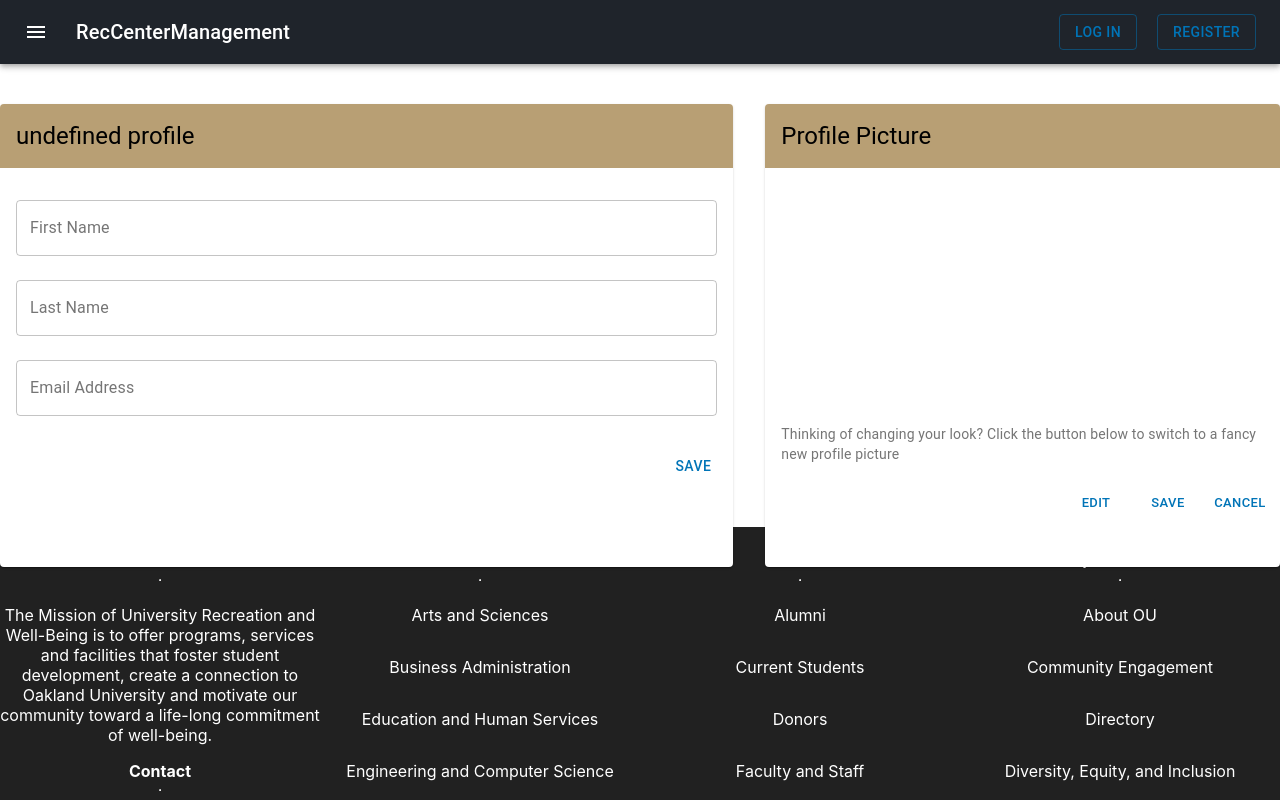
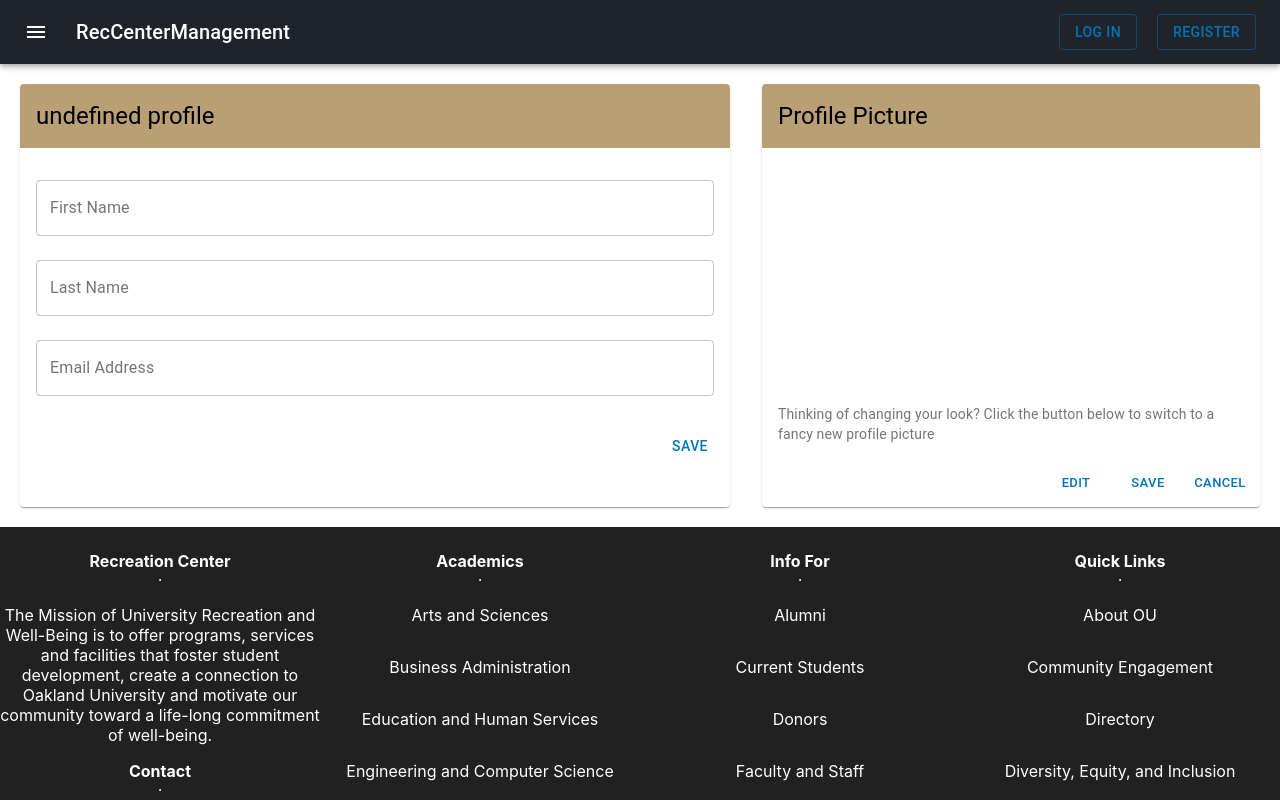
Before and after one commit to RecCenterManagement/rec-management-frontend, a React (Create React App) app: page /settings in a window 1280 px wide. Shown: the top 800 px of the page. Built offline with nearby package versions, Linux system fonts and the light colour scheme.

Commit message:
Use suggestion from https://material-ui.com/components/grid/ on how to fix bleeding issues

```diff
--- a/src/components/Settings.js
+++ b/src/components/Settings.js
@@ -16,8 +16,10 @@ import { useSelector, useDispatch } from 'react-redux'
 import { saveAccountForm } from '../actions/authentication'
 
 const useStyles = makeStyles(theme => ({
+  gridContainer: {
+    padding: "20px"
+  },
   card: {
-    marginTop: '5vh',
     height: '100%',
     display: 'flex',
     flexDirection: 'column'
@@ -64,6 +66,7 @@ const Settings = () => {
   }
 
   return (
+    <div className={ classes.gridContainer }>
     <Grid container spacing={4}>
       <Grid item xs={12} sm={12} md={7}>
         <Card className={classes.card}>
@@ -143,6 +146,7 @@ const Settings = () => {
         </Card>
       </Grid>
     </Grid>
+    </div>
   )
 }
 
```
